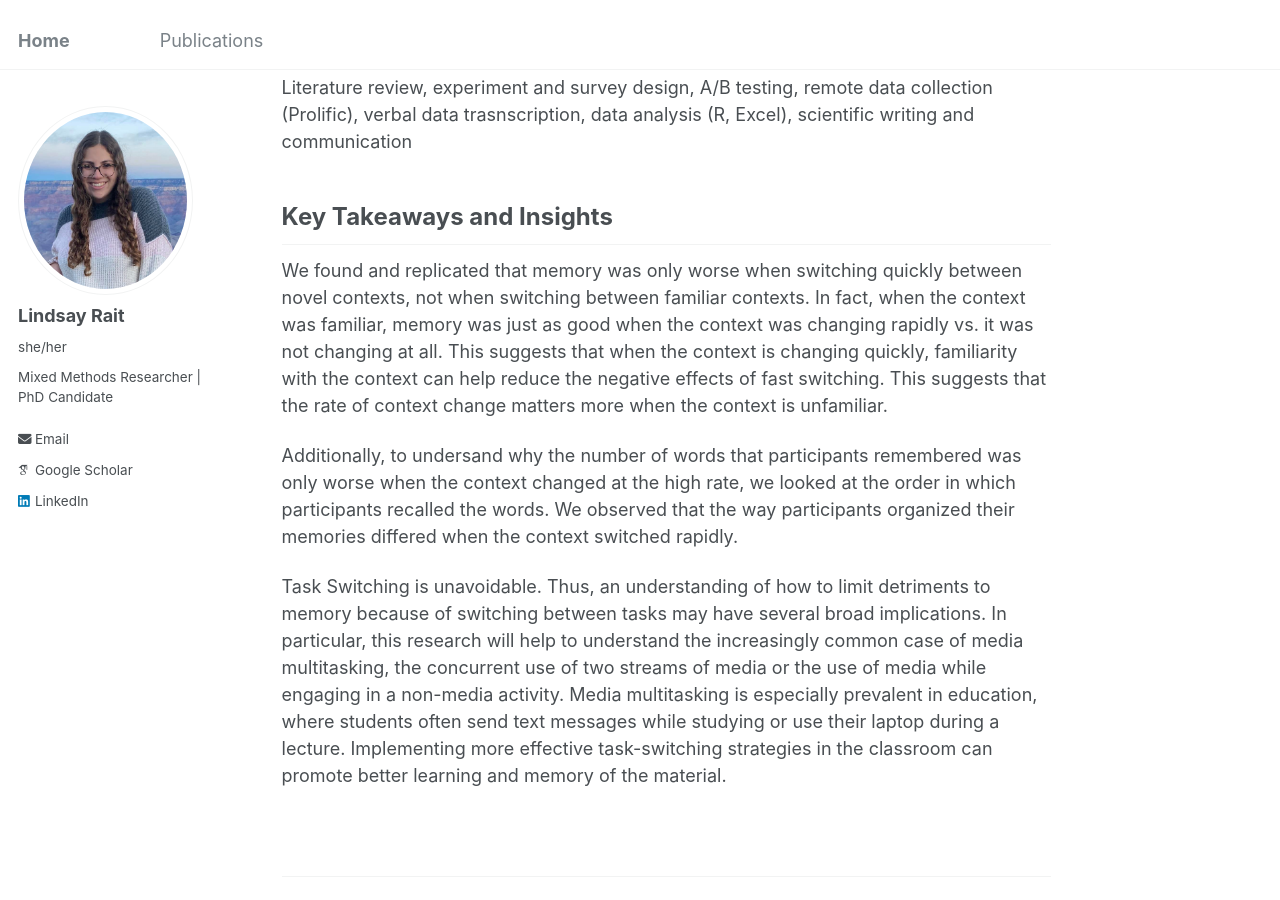
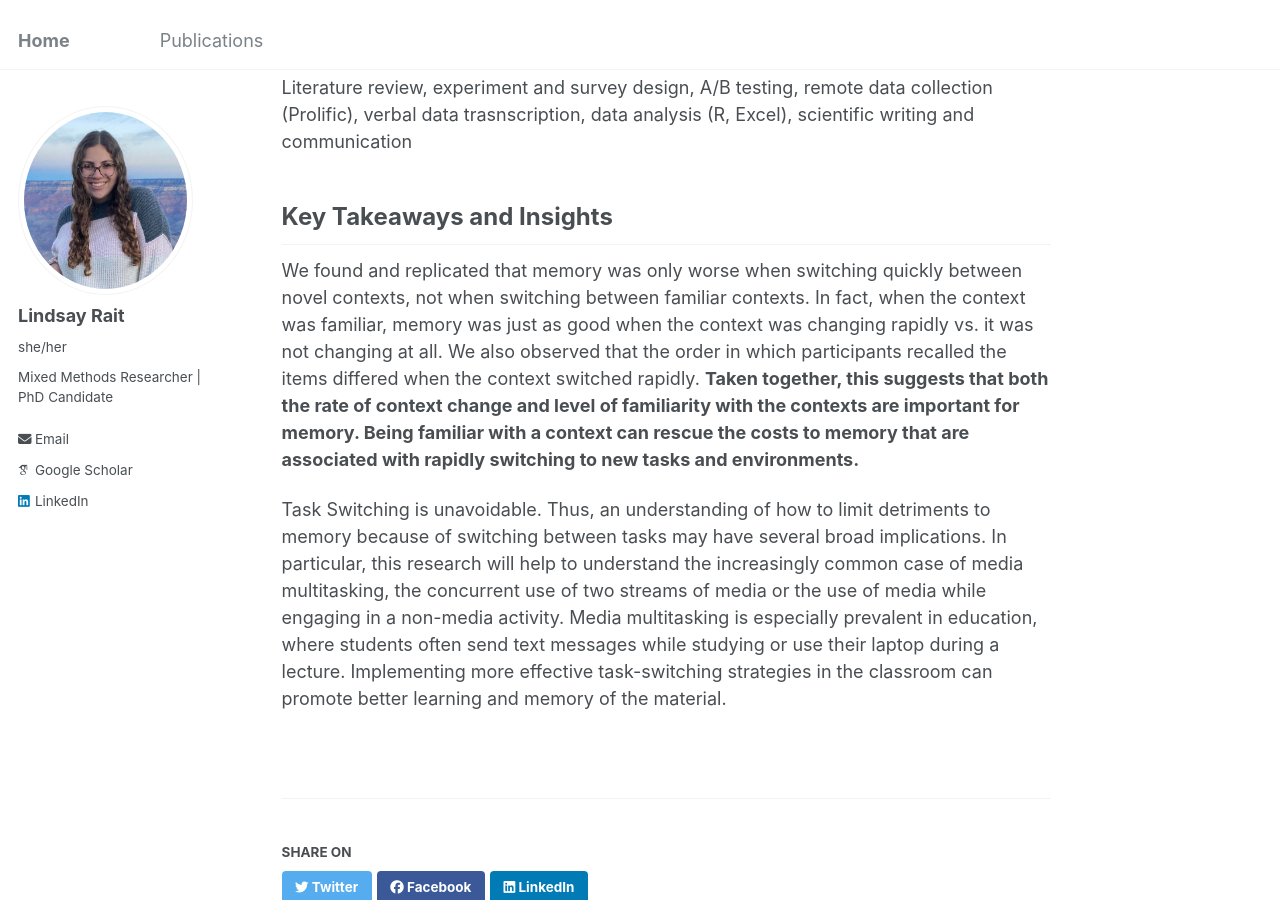
Before and after one commit to lindsay-rait/lindsay-rait.github.io, a Jekyll site: the page built from _portfolio/portfolio-3.md, in a window 1280 px wide and 900 px high, scrolled down 1190 px. Built offline with Jekyll 4.4.1, drawn with Linux system fonts in a browser that asks for light colours; some web fonts are replaced.

Commit message:
Update portfolio-3.md

```diff
--- a/_portfolio/portfolio-3.md
+++ b/_portfolio/portfolio-3.md
@@ -33,8 +33,6 @@ Literature review, experiment and survey design, A/B testing, remote data collec
 
 <h2 style="font-size:24px;">Key Takeaways and Insights</h2>
 
-We found and replicated that memory was only worse when switching quickly between novel contexts, not when switching between familiar contexts. In fact, when the context was familiar, memory was just as good when the context was changing rapidly vs. it was not changing at all. This suggests that when the context is changing quickly, familiarity with the context can help reduce the negative effects of fast switching. This suggests that the rate of context change matters more when the context is unfamiliar.
-
-Additionally, to undersand why the number of words that participants remembered was only worse when the context changed at the high rate, we looked at the order in which participants recalled the words. We observed that the way participants organized their memories differed when the context switched rapidly.
+We found and replicated that memory was only worse when switching quickly between novel contexts, not when switching between familiar contexts. In fact, when the context was familiar, memory was just as good when the context was changing rapidly vs. it was not changing at all. We also observed that the order in which participants recalled the items differed when the context switched rapidly. **Taken together, this suggests that both the rate of context change and level of familiarity with the contexts are important for memory. Being familiar with a context can rescue the costs to memory that are associated with rapidly switching to new tasks and environments.**
 
 Task Switching is unavoidable. Thus, an understanding of how to limit detriments to memory because of switching between tasks may have several broad implications. In particular, this research will help to understand the increasingly common case of media multitasking, the concurrent use of two streams of media or the use of media while engaging in a non-media activity. Media multitasking is especially prevalent in education, where students often send text messages while studying or use their laptop during a lecture. Implementing more effective task-switching strategies in the classroom can promote better learning and memory of the material.
```
